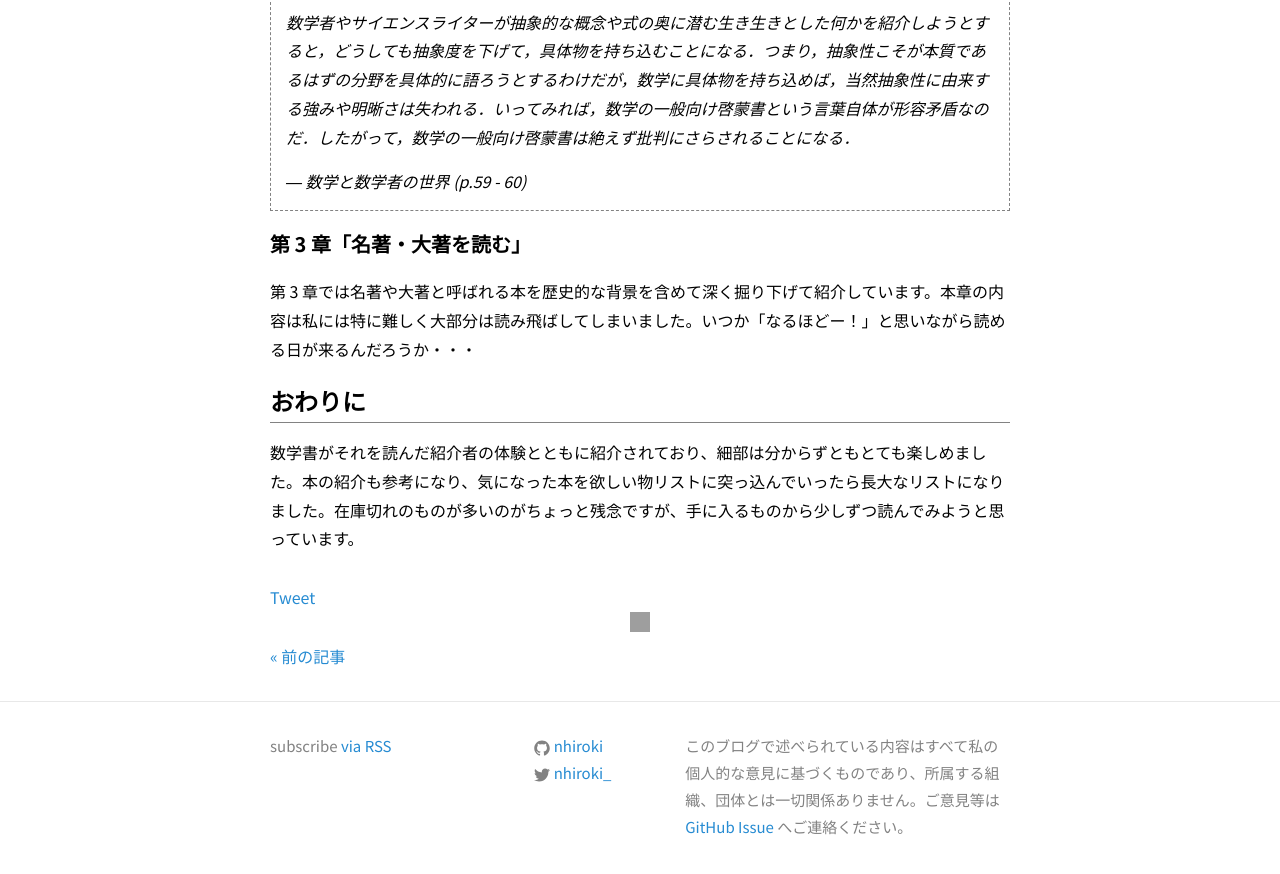
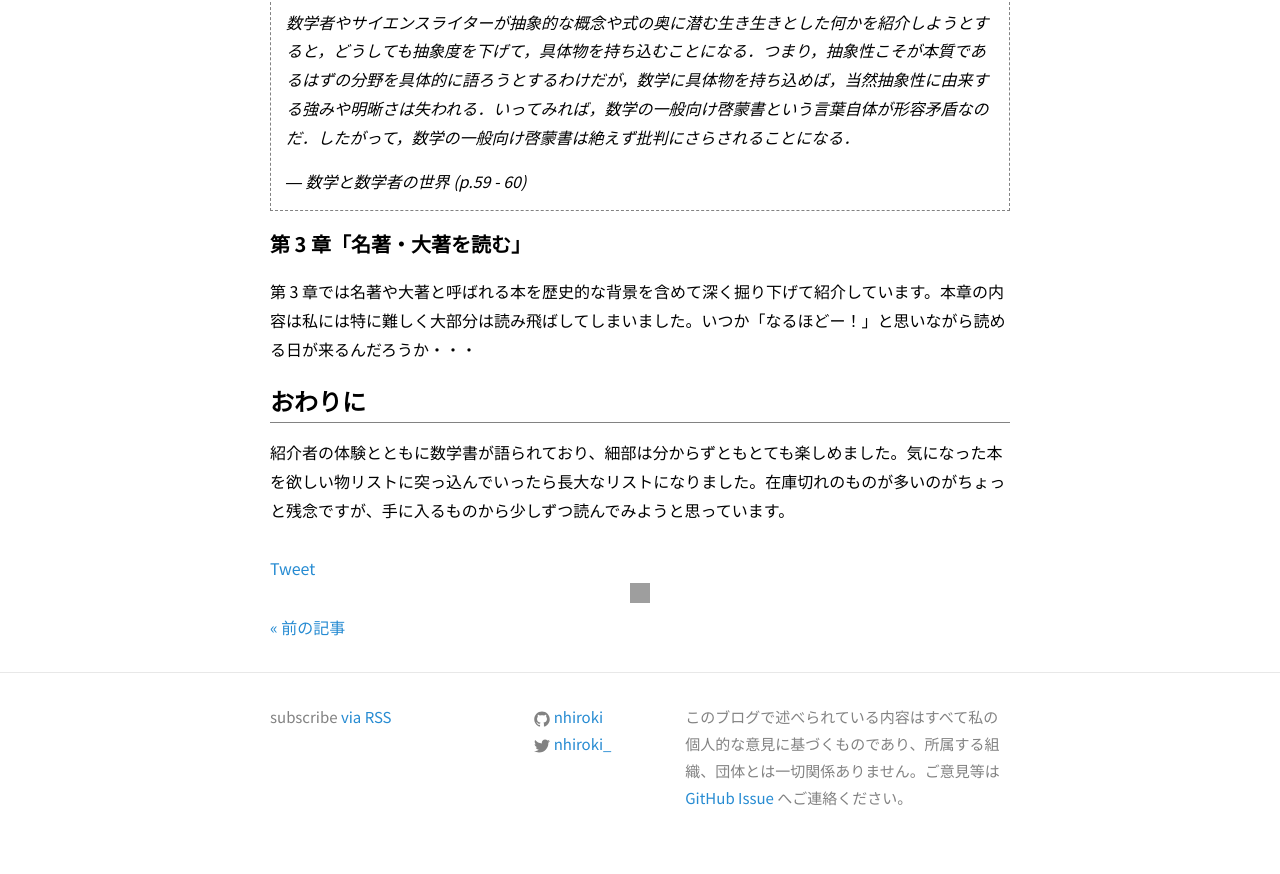
Before and after one commit to nhiroki/nhiroki.github.io, a Jekyll site: the page built from _posts/2020-05-04-book-book-guide-for-math-lovers.md, in a window 1280 px wide and 900 px high, scrolled down 1894 px. Shown: the top 874 px of the window. Built offline with Jekyll 4.4.1, drawn with Linux system fonts in a browser that asks for light colours; comment, search, counter and statistics services are not loaded; grey boxes are pictures that could not be loaded.

Commit message:
Editorial fix

```diff
--- a/_posts/2020-05-04-book-book-guide-for-math-lovers.md
+++ b/_posts/2020-05-04-book-book-guide-for-math-lovers.md
@@ -49,4 +49,4 @@ math-expression: true
 
 # おわりに
 
-数学書がそれを読んだ紹介者の体験とともに紹介されており、細部は分からずともとても楽しめました。本の紹介も参考になり、気になった本を欲しい物リストに突っ込んでいったら長大なリストになりました。在庫切れのものが多いのがちょっと残念ですが、手に入るものから少しずつ読んでみようと思っています。
+紹介者の体験とともに数学書が語られており、細部は分からずともとても楽しめました。気になった本を欲しい物リストに突っ込んでいったら長大なリストになりました。在庫切れのものが多いのがちょっと残念ですが、手に入るものから少しずつ読んでみようと思っています。
```
Also changed, not shown: other parts of _posts/2020-05-04-book-book-guide-for-math-lovers.md (+1 -1 lines).
